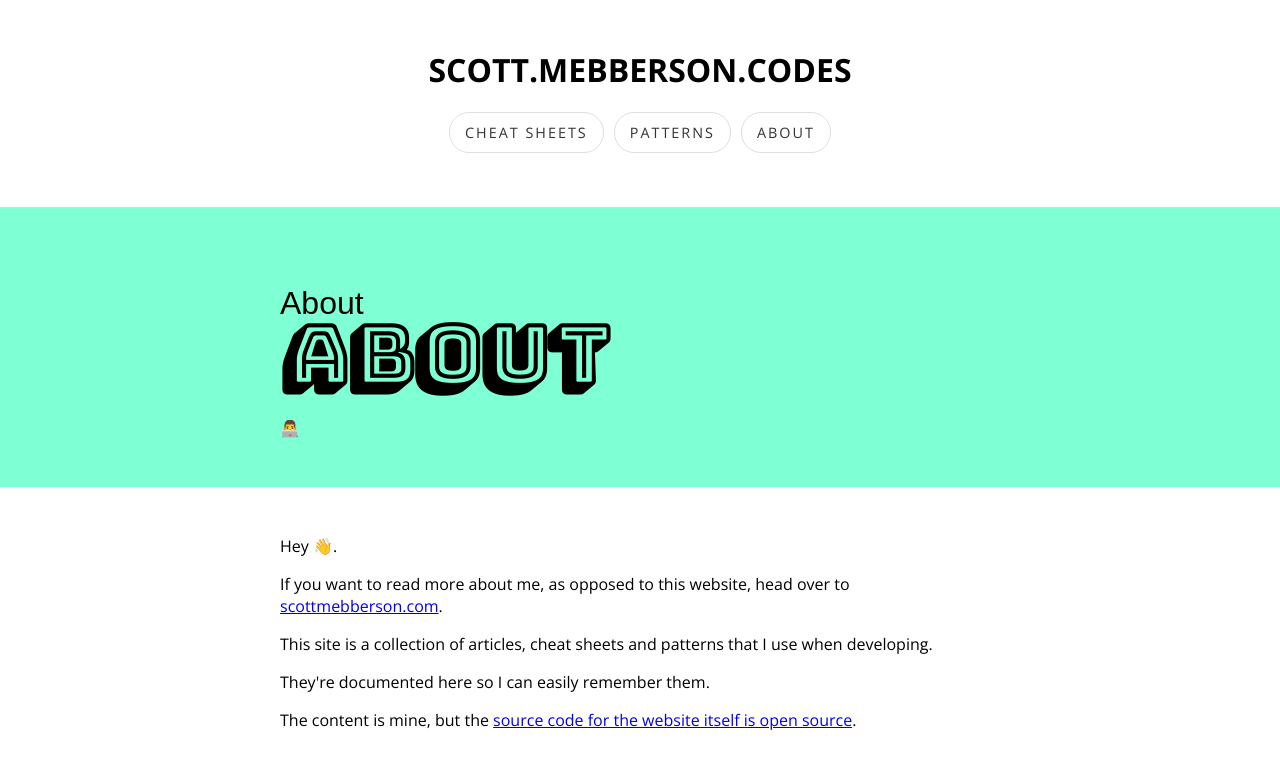
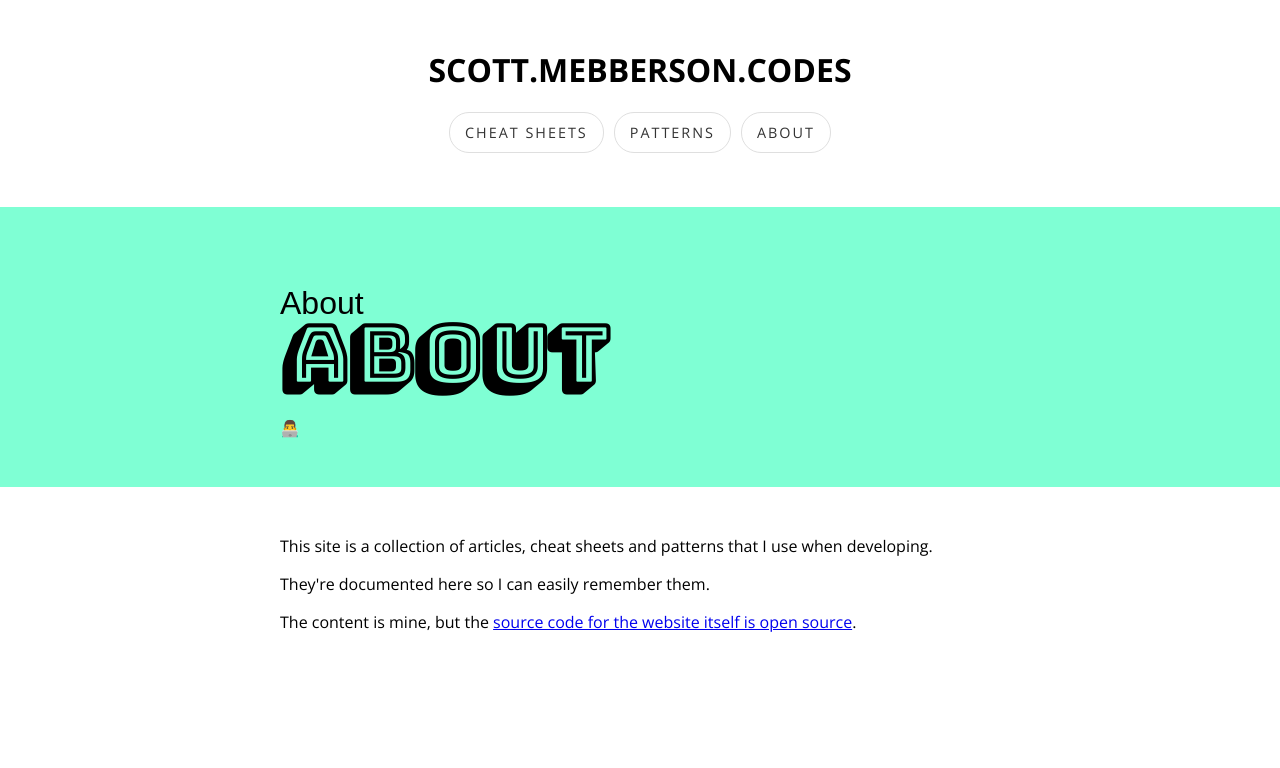
Before and after one commit to smebberson/scott.mebberson.codes, a Next.js app: page /about in a window 1280 px wide. Shown: the top 768 px of the page. Built offline with nearby package versions, Linux system fonts and the light colour scheme; a web font is replaced by a local one.

Commit message:
Updated the About page.

```diff
--- a/pages/about.js
+++ b/pages/about.js
@@ -6,15 +6,6 @@ export default () => (
         <PageTitle emojis="👨‍💻">About</PageTitle>
 
         <div className="constrained">
-            <p>Hey 👋.</p>
-            <p>
-                If you want to read more about me, as opposed to this website,
-                head over to{' '}
-                <a href="https://www.scottmebberson.com" target="_blank">
-                    scottmebberson.com
-                </a>
-                .
-            </p>
             <p>
                 This site is a collection of articles, cheat sheets and patterns
                 that I use when developing.
```
